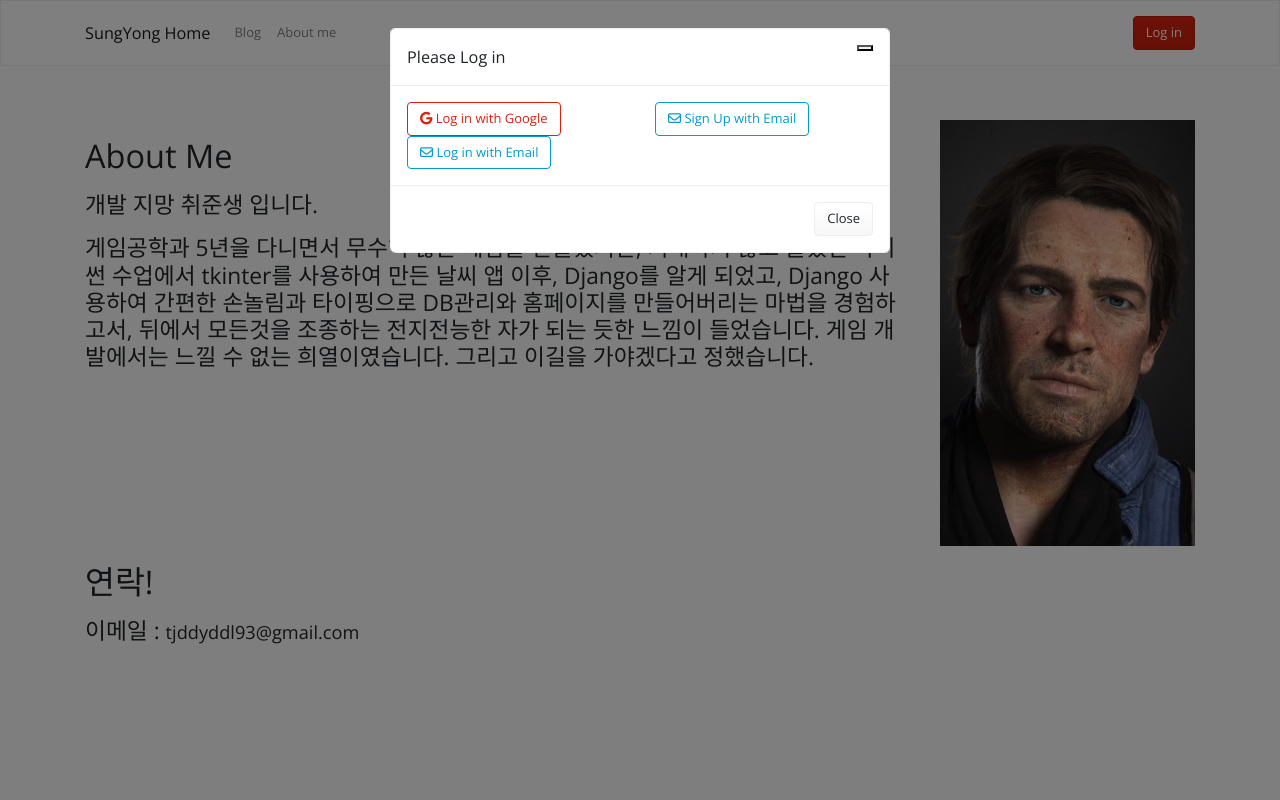
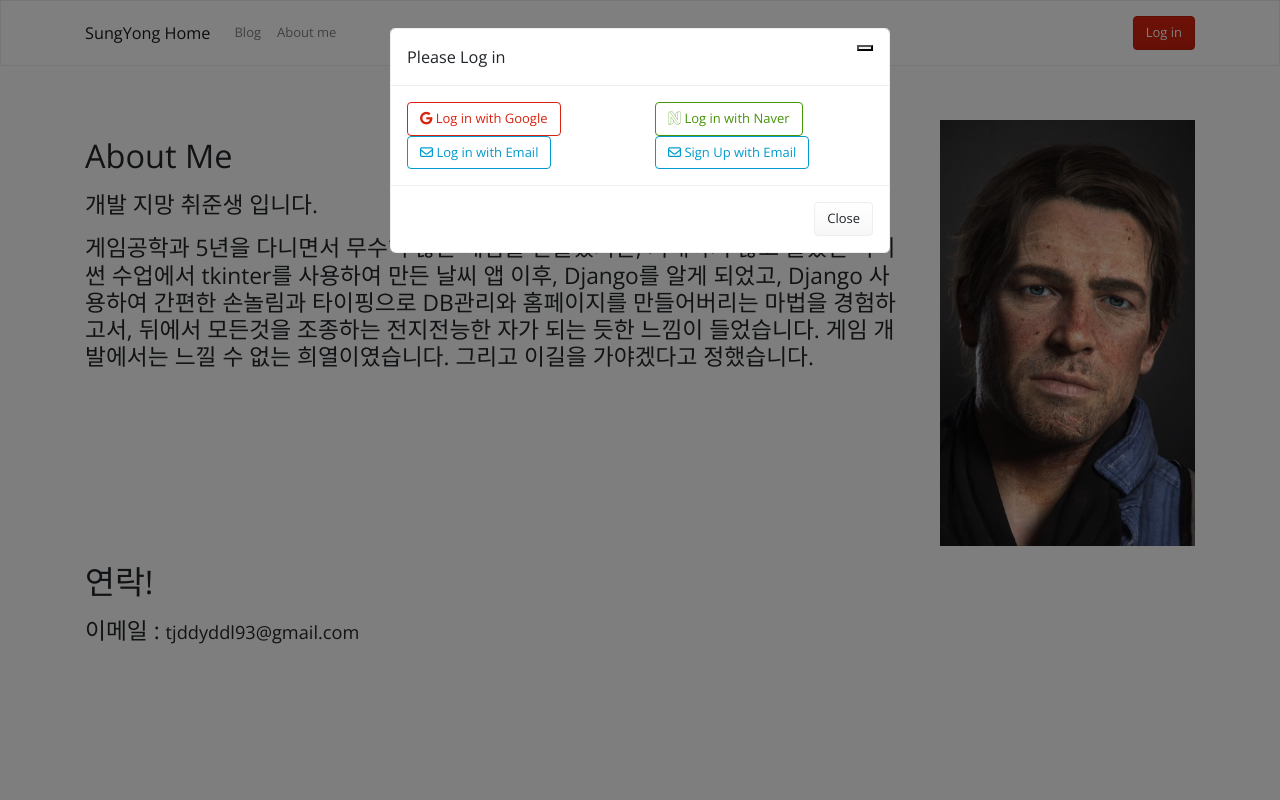
Before and after one commit to GG-ONG/Django_My_Web, a Django app: page /about_me/ in a window 1280 px wide, after a click on "Log in". Run offline with Django 3.2, Linux system fonts and the light colour scheme; some libraries are stand-ins or nearby versions.

Commit message:
naver login add

```diff
--- a/basecamp/templates/basecamp/navbar.html
+++ b/basecamp/templates/basecamp/navbar.html
@@ -53,6 +53,7 @@
             <a role="button" class="btn btn-outline-info" href="/accounts/login/"><i class="far fa-envelope"></i> Log in with Email</a>
           </div>
           <div class="col-md-6">
+            <a role="button" class="btn btn-outline-success" href="{% provider_login_url 'naver' %}"><i class="fab fa-neos"></i> Log in with Naver</a>
             <a role="button" class="btn btn-outline-info" href="/accounts/signup/"><i class="far fa-envelope"></i> Sign Up with Email</a>
 
           </div>
--- a/my_site_prj/settings.py
+++ b/my_site_prj/settings.py
@@ -44,6 +44,7 @@ INSTALLED_APPS = [
     'crispy_forms',
     'django.contrib.sites',
     'allauth.socialaccount.providers.google',
+    'allauth.socialaccount.providers.naver',
     'allauth',
     'allauth.account',
     'allauth.socialaccount',
```
Also changed, not shown: db.sqlite3.
